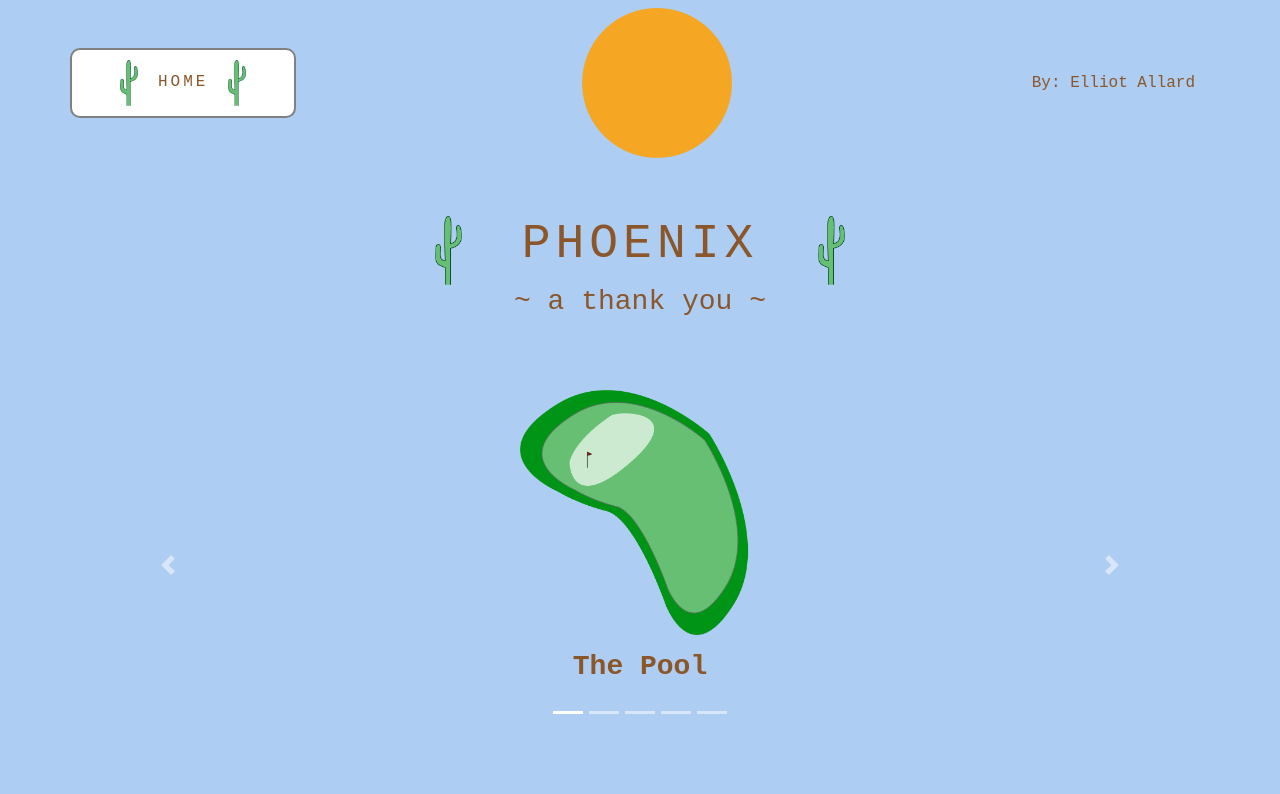
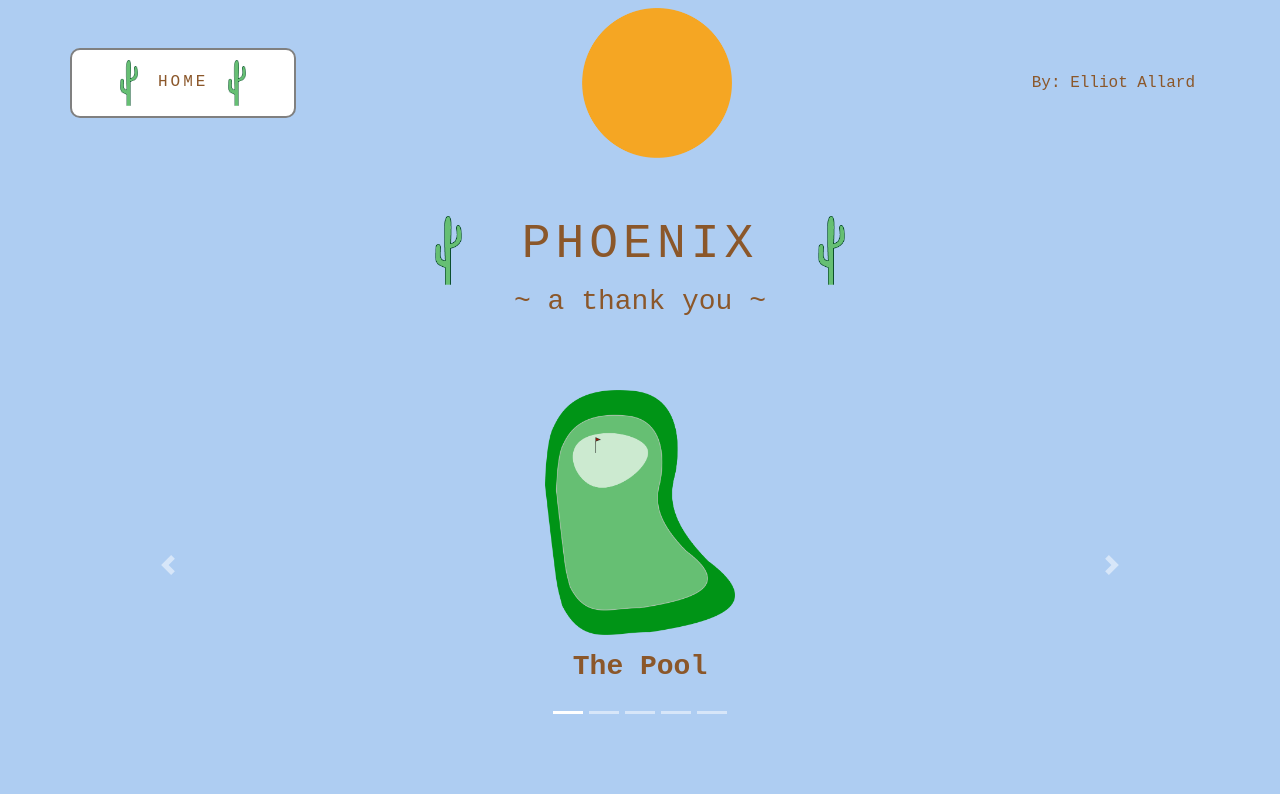
Before and after one commit to elliotallard/phoenix-memoir, a React (Create React App) app: page / in a window 1280 px wide. Shown: the top 794 px of the page. Built offline with nearby package versions, Linux system fonts and the light colour scheme.

Commit message:
linking totally done YAYYYY

```diff
--- a/src/containers/HomePage/alternateCarousel.js
+++ b/src/containers/HomePage/alternateCarousel.js
@@ -9,11 +9,6 @@ import "./Carousel.css";
 
 
 //IMAGE IMPORTS
-import GC1 from "../../assets/gcourse1.png";
-import GC2 from "../../assets/gcourse2.png";
-import GC3 from "../../assets/gcourse3.png";
-import GC4 from "../../assets/gcourse4.png";
-import GC5 from "../../assets/gcourse5.png";
 import PlaceList from "../PlacePage/placeList.js"
 
 
@@ -21,7 +16,11 @@ import PlaceList from "../PlacePage/placeList.js"
 
 const items = PlaceList;
 
-const courses = [GC1, GC2, GC3, GC4, GC5]
+
+
+
+
+
 
 class Slider extends Component {
   constructor(props) {
@@ -32,15 +31,15 @@ class Slider extends Component {
     this.goToIndex = this.goToIndex.bind(this);
     this.onExiting = this.onExiting.bind(this);
     this.onExited = this.onExited.bind(this);
-  }
+  };
 
   onExiting() {
     this.animating = true;
-  }
+  };
 
   onExited() {
     this.animating = false;
-  }
+  };
 
   next() {
     if (this.animating) return;
@@ -49,7 +48,7 @@ class Slider extends Component {
         ? 0
         : this.state.activeIndex + 1;
     this.setState({ activeIndex: nextIndex });
-  }
+  };
 
   previous() {
     if (this.animating) return;
@@ -58,12 +57,14 @@ class Slider extends Component {
         ? items.length - 1
         : this.state.activeIndex - 1;
     this.setState({ activeIndex: nextIndex });
-  }
+  };
 
   goToIndex(newIndex) {
     if (this.animating) return;
     this.setState({ activeIndex: newIndex });
-  }
+  };
+
+
 
   render() {
     const { activeIndex } = this.state;
@@ -81,7 +82,7 @@ class Slider extends Component {
                 key={item.id}
                 to={item.id}
               >
-	          <img src={courses[0]} alt='image of non-descript golf course' />
+	          <img src={item.course} alt='image of non-descript golf course' />
 	          <CarouselCaption className="text" captionHeader={item.name}
 	          />
 	        </Link>
--- a/src/containers/PlacePage/placeList.js
+++ b/src/containers/PlacePage/placeList.js
@@ -1,4 +1,12 @@
 // IMAGES
+
+
+//COURSES AT THE FRONT
+import GC1 from "../../assets/gcourse1.png";
+import GC2 from "../../assets/gcourse2.png";
+import GC3 from "../../assets/gcourse3.png";
+import GC4 from "../../assets/gcourse4.png";
+import GC5 from "../../assets/gcourse5.png";
 
 //CANAL
 import Crack from "../../assets/images/canal/crack.jpg";
@@ -30,6 +38,7 @@ export default [
     id: "pool",
     rank: 500,
     name: "The Pool",
+    course: GC2,
     photo: [PoolDay, PoolSky, PoolTree],
     keyline: "The hangout. Where we would win(e)(d) down on Wednesdays, eat past-ripe watermelon, and sun while reading, until dizzy",
   },
@@ -38,6 +47,7 @@ export default [
     id: "libr",
     rank: 400,
     name: "The Tempe Town Library",
+    course: GC1,
     photo: [Book, Gathering, Tempe],
     keyline: "Where Sunday afternoons were spent, milling the aisles, picking up entertainment for the next 2 weeks. And hanging with fellow heat-dodgers.",
   },
@@ -46,6 +56,7 @@ export default [
     id: "pati",
     rank: 300,
     name: "The Patio",
+    course: GC3,
     photo: [Sunrise1, Sunrise2, Sunrise3],
     keyline: "My patio. Here early in the morning, late at night. To enjoy a sunrise, reflect on the week, or be boisterous with guests.",
   },
@@ -54,6 +65,7 @@ export default [
     id: "cana",
     rank: 200,
     name: "The Canal Behind My Apt",
+    course: GC5,
     photo: [Crack, Filled],
     keyline: "A cool spot. Would walk / run alongside of it, look in and see various inhabitants. Getting jumped on by dogs, some scratched more than others.",
   },
@@ -62,6 +74,7 @@ export default [
     id: "seve",
     rank: 100,
     name: "N Seventh Ave",
+    course: GC4,
     photo: [Boots, Boycott, OutSign],
     keyline: "Where all the gay / dive bars were located, and some lovers 💞. Many crawls here, will remember fondly ",
   },
```
